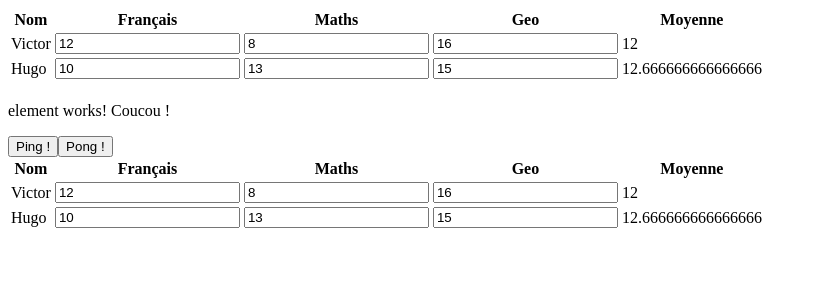
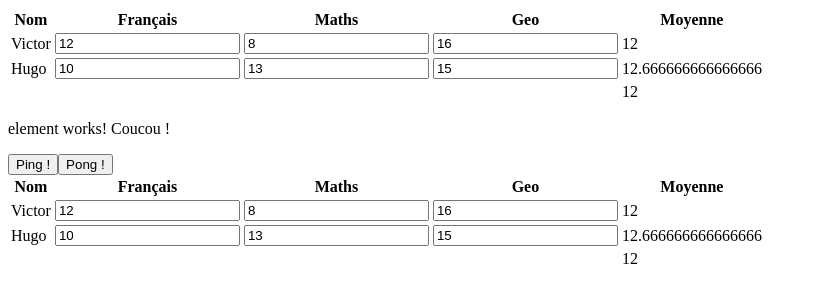
Before and after one commit to Murazaki/angular-notes, an Angular app: page / in a window 1280 px wide. Shown: the top 302 px of the page, without its empty margins (0-817 px from the left). Built offline with nearby package versions, Linux system fonts and the light colour scheme.

Commit message:
Added moyenneGlobale

```diff
--- a/src/app/tableau/tableau.component.ts
+++ b/src/app/tableau/tableau.component.ts
@@ -36,16 +36,16 @@ export class TableauComponent {
     this.listeEleves.push(hugo);
   }
 
-  moyenneEleve(eleve: Eleve) {
+  get moyenneGlobale() {
     let somme = 0;
 
-    for(let matiere in eleve.notes) {
-      let note = parseInt(eleve.notes[matiere]);
+    for(let eleve of this.listeEleves) {
+      let moyenneeleve = parseInt(eleve.moyenne);
 
-      somme += note;
+      somme += moyenneeleve;
     }
 
-    return somme/Object.keys(eleve.notes).length;
+    return somme/this.listeEleves.length;
   }
 
   get matieres() {
```
